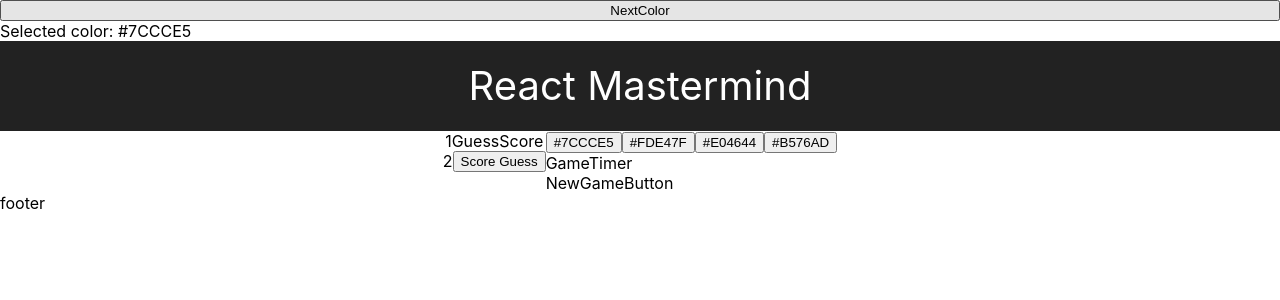
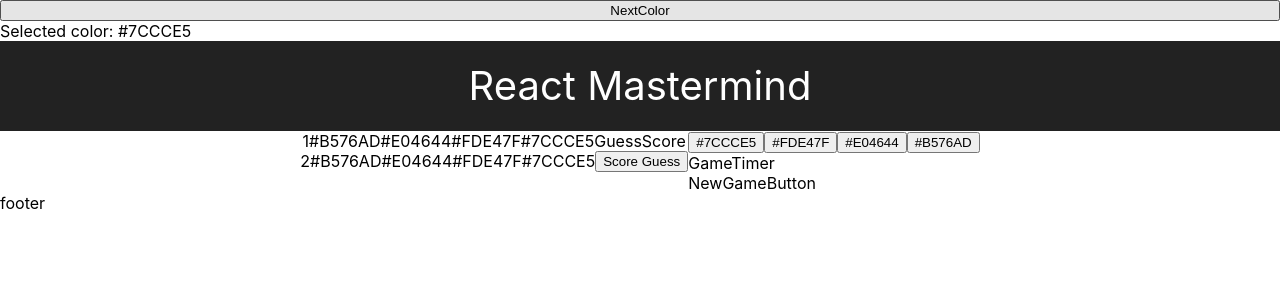
Before and after one commit to pickles135/react-mastermind-game, a React (Create React App) app: page / in a window 1280 px wide. Shown: the top 300 px of the page. Built offline with nearby package versions, Linux system fonts and the light colour scheme.

Commit message:
adds a props property to code in guesspegs in guessrow component

```diff
--- a/src/components/GuessRow/GuessRow.jsx
+++ b/src/components/GuessRow/GuessRow.jsx
@@ -8,7 +8,7 @@ const GuessRow = (props) => (
     <div>{props.rowIdx + 1}</div>
     <GuessPegs
       colors={props.colors}
-      code={props}
+      code={props.guess.code}
     />
     {
       props.currentGuess ?
```
